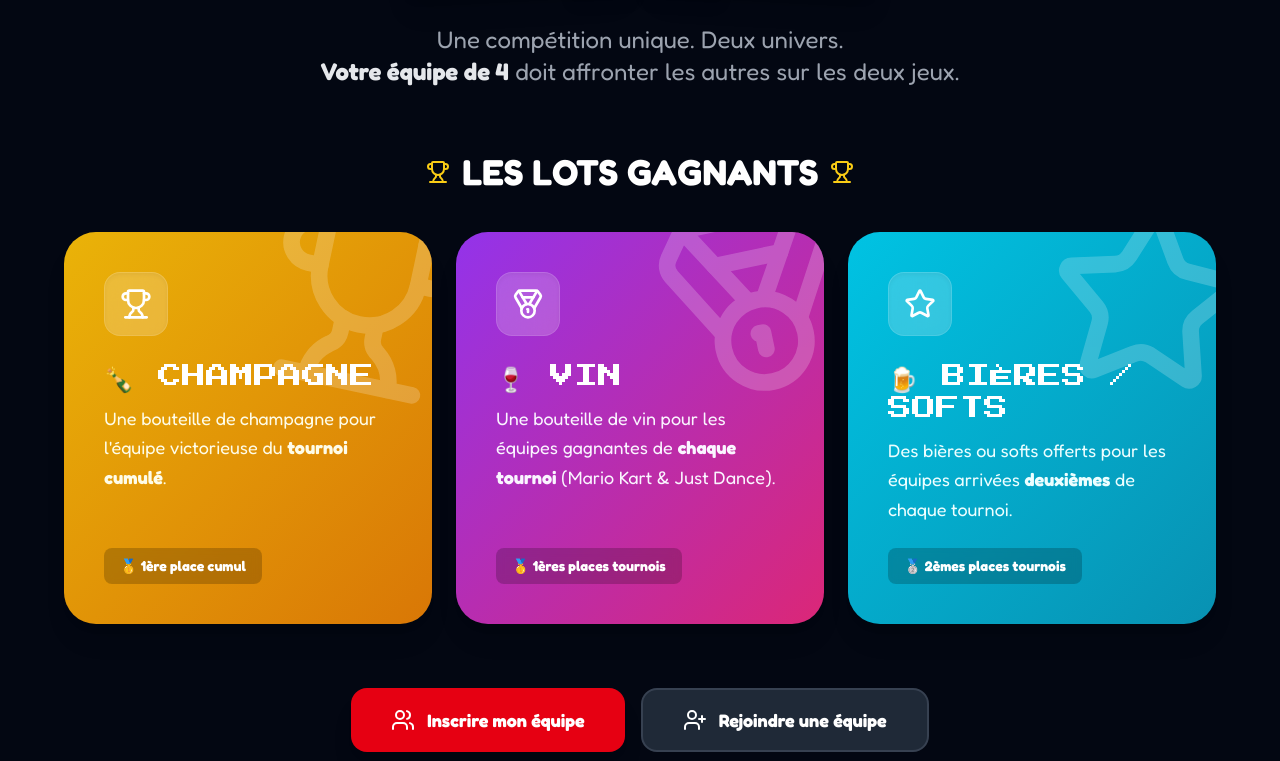
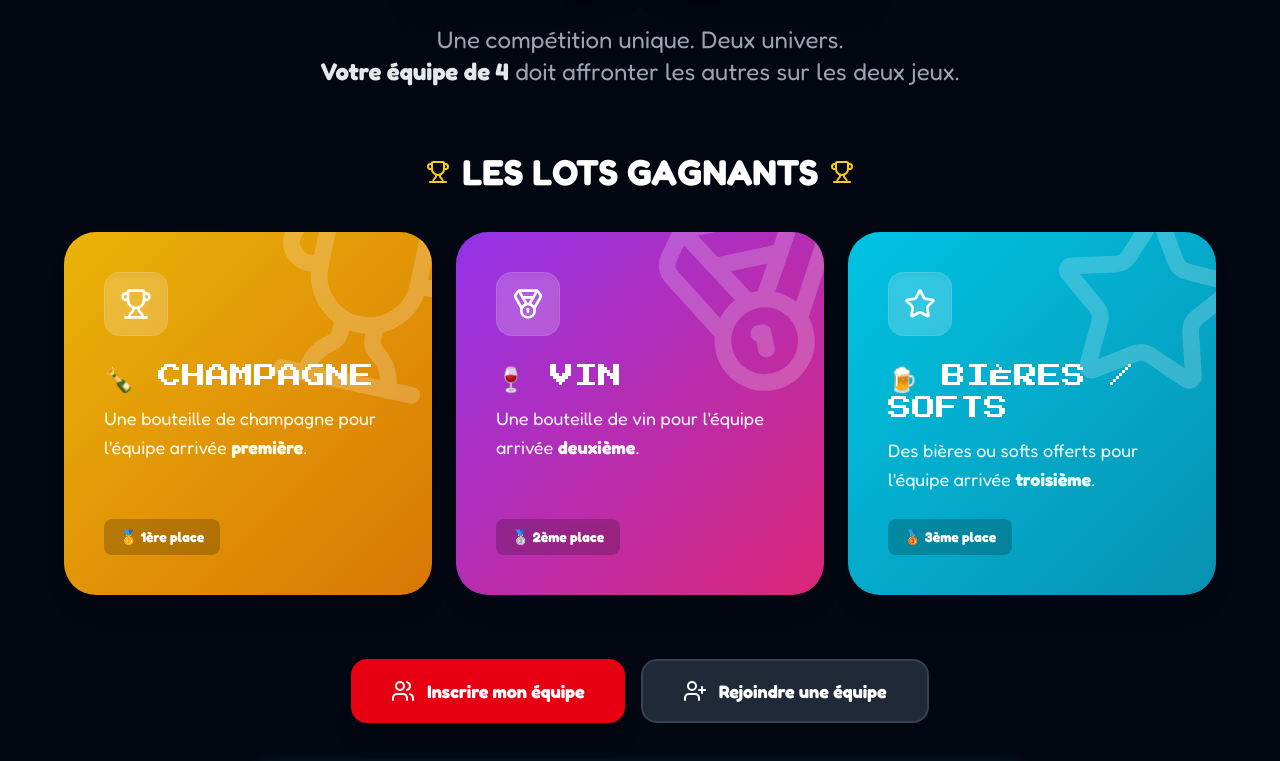
Before and after one commit to Theolecointe/tournoi-switch-iriig, a React (Vite) app: page / in a window 1280 px wide. Shown: the part 416-1177 px from the top of the page. Built offline with nearby package versions, Linux system fonts and the light colour scheme.

Commit message:
Update prizes: 1st champagne, 2nd wine, 3rd beer

```diff
--- a/App.tsx
+++ b/App.tsx
@@ -117,7 +117,7 @@ const App: React.FC = () => {
             <Trophy className="text-yellow-400" />
           </h2>
           <div className="grid md:grid-cols-3 gap-6 max-w-6xl mx-auto mb-16">
-             {/* Champagne - Grand Vainqueur */}
+             {/* Champagne - 1ère place */}
              <div className="bg-gradient-to-br from-yellow-500 to-amber-600 text-white p-8 md:p-10 rounded-[2rem] relative overflow-hidden shadow-xl hover:shadow-2xl transition-all duration-300 group ring-4 ring-transparent hover:ring-yellow-400/50">
                 <div className="absolute -right-8 -top-8 opacity-20 transform rotate-12 group-hover:rotate-6 transition-transform duration-500">
                    <Trophy size={200} />
@@ -129,16 +129,16 @@ const App: React.FC = () => {
                       </div>
                       <h2 className="font-pixel text-xl md:text-2xl mb-3">🍾 CHAMPAGNE</h2>
                       <p className="text-yellow-50 font-medium text-lg leading-relaxed max-w-sm">
-                          Une bouteille de champagne pour l'équipe victorieuse du <strong>tournoi cumulé</strong>.
+                          Une bouteille de champagne pour l'équipe arrivée <strong>première</strong>.
                       </p>
                    </div>
                    <div className="bg-black/20 self-start px-4 py-2 rounded-lg text-sm font-bold backdrop-blur-sm">
-                      🥇 1ère place cumul
+                      🥇 1ère place
                    </div>
                 </div>
              </div>
 
-             {/* Vin - Vainqueurs de chaque tournoi */}
+             {/* Vin - 2ème place */}
              <div className="bg-gradient-to-br from-purple-600 to-pink-600 text-white p-8 md:p-10 rounded-[2rem] relative overflow-hidden shadow-xl hover:shadow-2xl transition-all duration-300 group ring-4 ring-transparent hover:ring-purple-400/50">
                  <div className="absolute -right-8 -top-8 opacity-20 transform -rotate-12 group-hover:-rotate-6 transition-transform duration-500">
                    <Medal size={200} />
@@ -150,16 +150,16 @@ const App: React.FC = () => {
                       </div>
                       <h2 className="font-pixel text-xl md:text-2xl mb-3">🍷 VIN</h2>
                       <p className="text-purple-50 font-medium text-lg leading-relaxed max-w-sm">
-                          Une bouteille de vin pour les équipes gagnantes de <strong>chaque tournoi</strong> (Mario Kart & Just Dance).
+                          Une bouteille de vin pour l'équipe arrivée <strong>deuxième</strong>.
                       </p>
                    </div>
                    <div className="bg-black/20 self-start px-4 py-2 rounded-lg text-sm font-bold backdrop-blur-sm">
-                      🥇 1ères places tournois
+                      🥈 2ème place
                    </div>
                 </div>
              </div>
 
-             {/* Bières/Softs - Deuxièmes */}
+             {/* Bières/Softs - 3ème place */}
              <div className="bg-gradient-to-br from-n-blue to-cyan-600 text-white p-8 md:p-10 rounded-[2rem] relative overflow-hidden shadow-xl hover:shadow-2xl transition-all duration-300 group ring-4 ring-transparent hover:ring-cyan-400/50">
                  <div className="absolute -right-8 -top-8 opacity-20 transform rotate-6 group-hover:rotate-0 transition-transform duration-500">
                    <Star size={200} />
@@ -171,11 +171,11 @@ const App: React.FC = () => {
                       </div>
                       <h2 className="font-pixel text-xl md:text-2xl mb-3">🍺 BIÈRES / SOFTS</h2>
                       <p className="text-cyan-50 font-medium text-lg leading-relaxed max-w-sm">
-                          Des bières ou softs offerts pour les équipes arrivées <strong>deuxièmes</strong> de chaque tournoi.
+                          Des bières ou softs offerts pour l'équipe arrivée <strong>troisième</strong>.
                       </p>
                    </div>
                    <div className="bg-black/20 self-start px-4 py-2 rounded-lg text-sm font-bold backdrop-blur-sm">
-                      🥈 2èmes places tournois
+                      🥉 3ème place
                    </div>
                 </div>
              </div>
```
